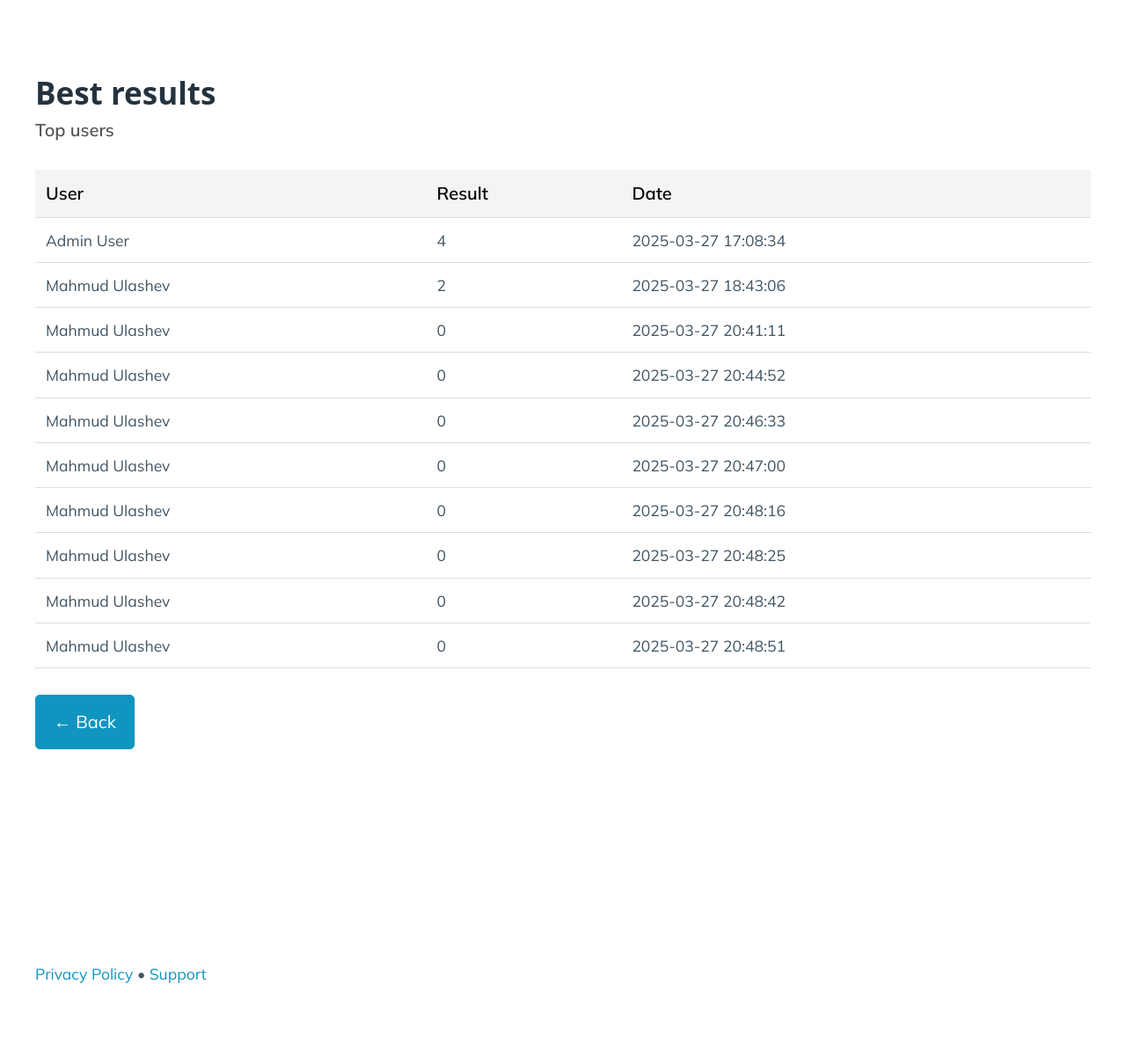
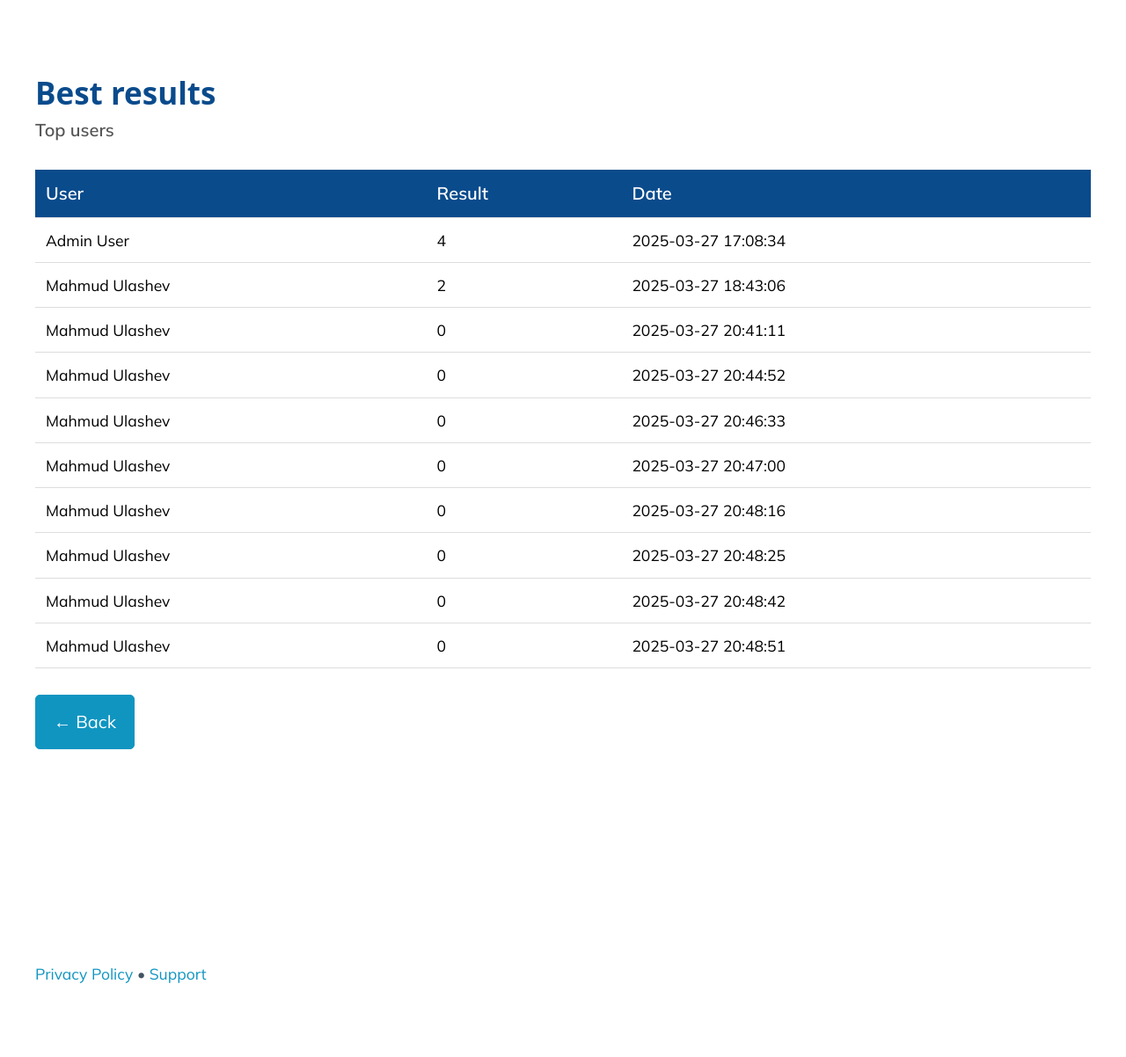
Before and after one commit to mahmudulashev/English-Quiz, a Flask app: page /leaderboard in a window 1280 px wide. Shown: the part 70-1272 px from the top of the page at 88% size. Run offline with Flask 3, Linux system fonts and the light colour scheme; data comes from the database, SQL or seed files in the repository.

Commit message:
Update navigation flow, enhance leaderboard styles, and improve header layout for better user experience

```diff
--- a/app.py
+++ b/app.py
@@ -74,7 +74,7 @@ def login():
 
             if user["is_admin"]:
                 return redirect(url_for("admin_panel"))
-            return redirect(url_for("testcover"))
+            return redirect(url_for("profile"))
         else:
             return error_message
 
--- a/static/leaderboard.css
+++ b/static/leaderboard.css
@@ -11,6 +11,7 @@
 
 body {
     font-family: 'Mulish', sans-serif;
+    background-color: white;
 }
 
 main {
@@ -19,6 +20,7 @@ main {
 
 hgroup h2 {
     font-weight: 800;
+    color: #0a4b8c;
 }
 
 hgroup h3 {
@@ -35,12 +37,13 @@ table th, table td {
     padding: 12px;
     border-bottom: 1px solid #ddd;
     text-align: left;
+    color: black;
 }
 
 table th {
-    background: #f4f4f4;
+    background-color: #0a4b8c;
     font-weight: 600;
-    color: black;
+    color: white;
 }
 
 
```
Also changed, not shown: templates/index.html (+8 -3 lines).
